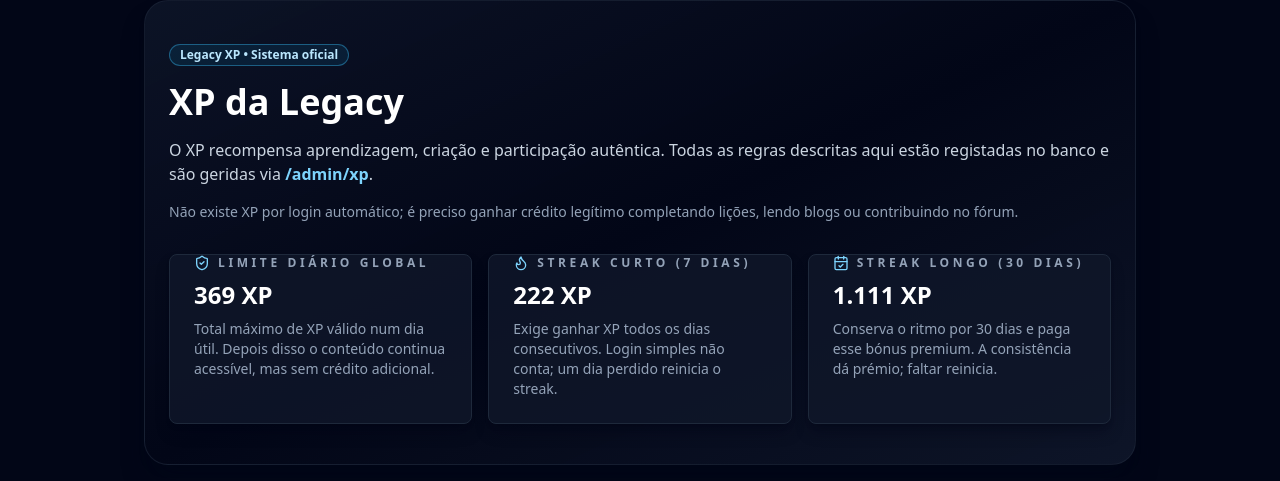
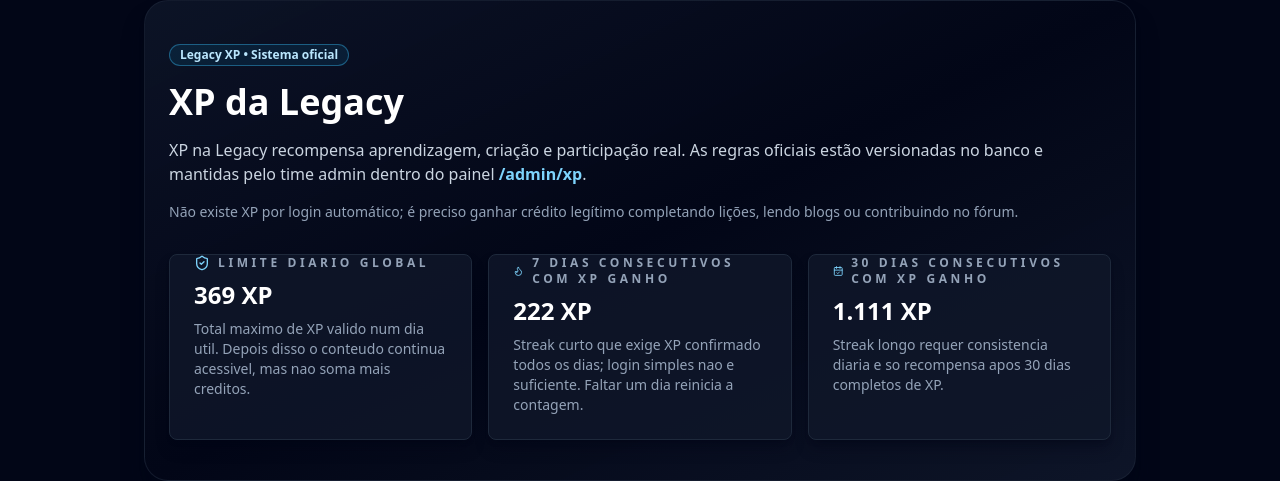
Before and after one commit to FreemanPT8/legacy-web3-sports, a Next.js app: page /education/xp in a window 1280 px wide. Shown: the part 113-594 px from the top of the page. Built offline with nearby package versions, Linux system fonts and the light colour scheme; no server answers; the database is empty.

Commit message:
style: elevate /education/xp rewards

```diff
--- a/app/education/xp/page.tsx
+++ b/app/education/xp/page.tsx
@@ -35,27 +35,28 @@ type EducationXpData = {
 
 const heroHighlights = [
   {
-    label: 'Limite diário global',
+    label: 'Limite diario global',
     value: '369 XP',
     detail:
-      'Total máximo de XP válido num dia útil. Depois disso o conteúdo continua acessível, mas sem crédito adicional.',
+      'Total maximo de XP valido num dia util. Depois disso o conteudo continua acessivel, mas nao soma mais creditos.',
     icon: ShieldCheck,
   },
   {
-    label: 'Streak curto (7 dias)',
+    label: '7 dias consecutivos com XP ganho',
     value: '222 XP',
     detail:
-      'Exige ganhar XP todos os dias consecutivos. Login simples não conta; um dia perdido reinicia o streak.',
+      'Streak curto que exige XP confirmado todos os dias; login simples nao e suficiente. Faltar um dia reinicia a contagem.',
     icon: Flame,
   },
   {
-    label: 'Streak longo (30 dias)',
+    label: '30 dias consecutivos com XP ganho',
     value: '1.111 XP',
     detail:
-      'Conserva o ritmo por 30 dias e paga esse bónus premium. A consistência dá prémio; faltar reinicia.',
+      'Streak longo requer consistencia diaria e so recompensa apos 30 dias completos de XP.',
     icon: CalendarCheck,
   },
 ];
+
 
 const levelFormula = 'Nível = XP total ÷ 100 (arredondado para baixo)';
 
@@ -119,8 +120,9 @@ export default async function EducationXpPage() {
               </Badge>
               <h1 className="text-3xl md:text-4xl font-bold text-white">XP da Legacy</h1>
               <p className="text-base text-slate-300">
-                O XP recompensa aprendizagem, criação e participação autêntica.
-                Todas as regras descritas aqui estão registadas no banco e são geridas via{' '}
+                XP na Legacy recompensa aprendizagem, criação e participação real.
+                As regras oficiais estão versionadas no banco e mantidas pelo time
+                admin dentro do painel{' '}
                 <span className="text-sky-300 font-semibold">/admin/xp</span>.
               </p>
               <p className="text-sm text-slate-400">
@@ -214,8 +216,8 @@ export default async function EducationXpPage() {
                         </div>
                         {reward.creator_bonus_pct && (
                           <p className="text-xs text-slate-400">
-                            +{reward.creator_bonus_pct}% quando outros leem. Este bônus é
-                            reservado para criadores.
+                            +{reward.creator_bonus_pct}% quando outros leem —
+                            crédito exclusivo para criadores.
                           </p>
                         )}
                       </CardContent>
@@ -234,6 +236,7 @@ export default async function EducationXpPage() {
               <CardContent className="space-y-2 text-sm text-slate-300">
                 <p className="text-xs text-slate-500">
                   Cada ação tem um teto (XP + contagem) para impedir farming e spam.
+                  O limite global diário segue 369 XP e é respeitado por todas as regras abaixo.
                 </p>
                 {limitTable.length === 0 ? (
                   <p className="text-sm text-slate-400">
```
